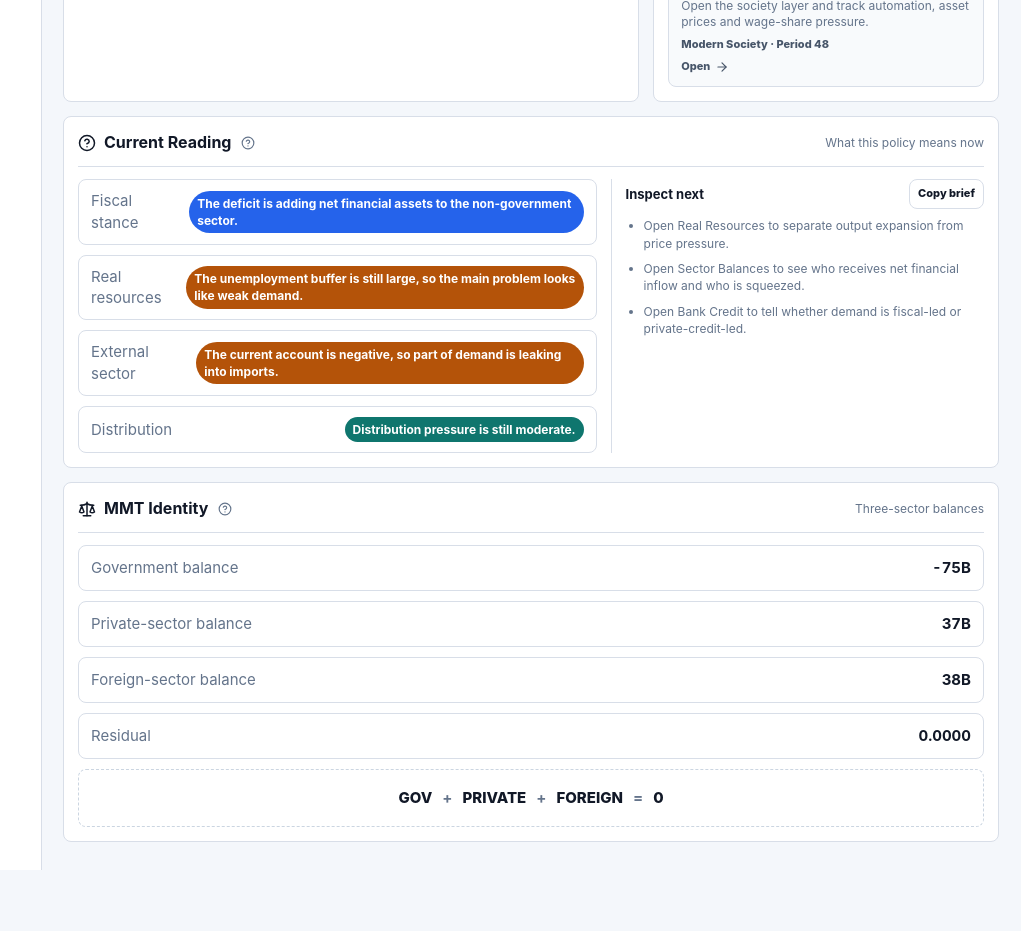
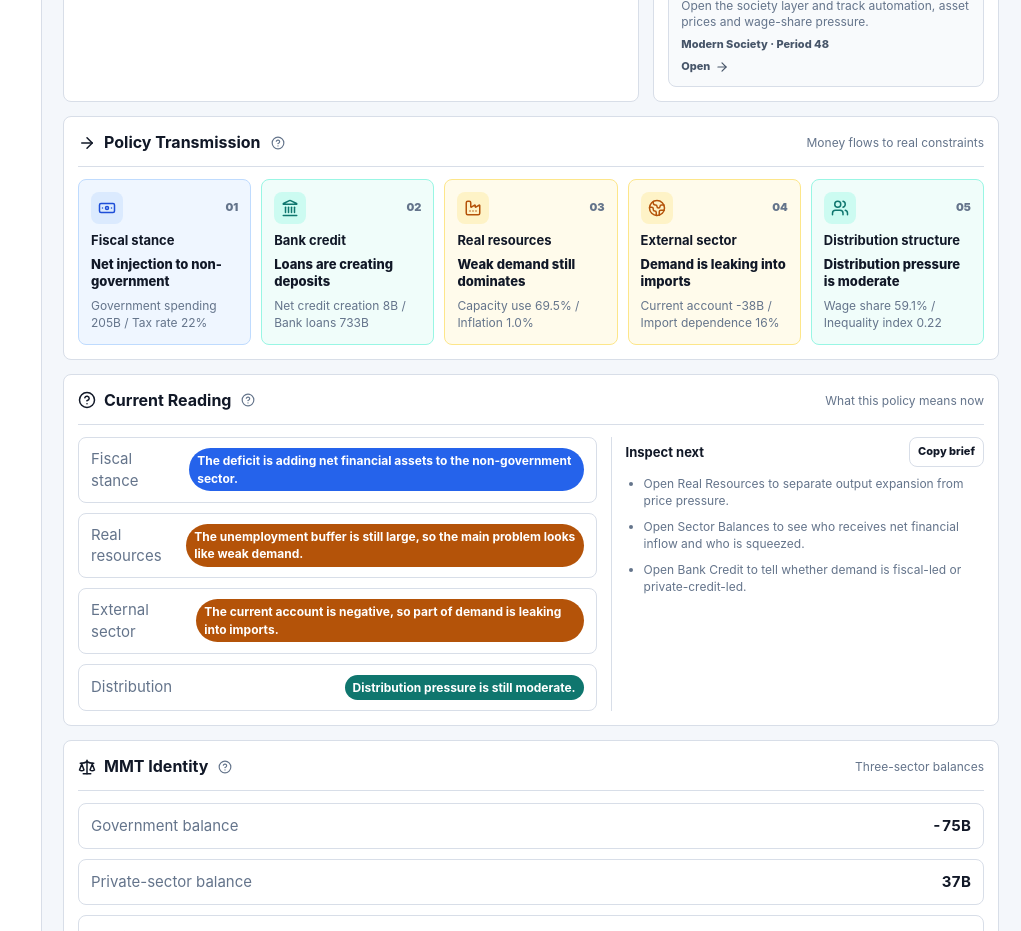
Before and after one commit to haowen-xiong/mmt-economy-lab, a React (Vite) app: page / in a window 1280 px wide. Shown: the part 1460-2391 px from the top of the page, without its empty margins (259-1280 px from the left). Before the commit the page ends 2330 px from the top, so only its background shows below. Built offline with nearby package versions, Linux system fonts and the light colour scheme.

Commit message:
Add policy transmission map

```diff
--- a/src/App.css
+++ b/src/App.css
@@ -652,6 +652,110 @@
   gap: 5px;
 }
 
+.transmission-map {
+  display: grid;
+  grid-template-columns: repeat(5, minmax(0, 1fr));
+  gap: 10px;
+}
+
+.transmission-step {
+  min-width: 0;
+  min-height: 150px;
+  border: 1px solid var(--line);
+  border-radius: 8px;
+  background: #f8fafc;
+  display: grid;
+  align-content: start;
+  gap: 8px;
+  padding: 12px;
+}
+
+.transmission-step header {
+  display: flex;
+  align-items: center;
+  justify-content: space-between;
+  gap: 10px;
+}
+
+.transmission-step header span {
+  width: 32px;
+  height: 32px;
+  border-radius: 8px;
+  display: grid;
+  place-items: center;
+  background: #e2e8f0;
+}
+
+.transmission-step small {
+  color: var(--muted);
+  font-size: 11px;
+  font-weight: 900;
+  letter-spacing: 0;
+}
+
+.transmission-step strong {
+  min-width: 0;
+  font-size: 13px;
+  line-height: 1.25;
+}
+
+.transmission-step em {
+  min-width: 0;
+  color: var(--text);
+  font-size: 13px;
+  font-style: normal;
+  font-weight: 800;
+  line-height: 1.3;
+}
+
+.transmission-step p {
+  margin: 0;
+  color: var(--muted);
+  font-size: 12px;
+  line-height: 1.4;
+  overflow-wrap: anywhere;
+}
+
+.transmission-step.blue {
+  border-color: #bfdbfe;
+  background: #eff6ff;
+}
+
+.transmission-step.blue header span {
+  color: #1d4ed8;
+  background: #dbeafe;
+}
+
+.transmission-step.green {
+  border-color: #99f6e4;
+  background: #f0fdfa;
+}
+
+.transmission-step.green header span {
+  color: #0f766e;
+  background: #ccfbf1;
+}
+
+.transmission-step.amber {
+  border-color: #fde68a;
+  background: #fffbeb;
+}
+
+.transmission-step.amber header span {
+  color: #b45309;
+  background: #fef3c7;
+}
+
+.transmission-step.red {
+  border-color: #fecaca;
+  background: #fef2f2;
+}
+
+.transmission-step.red header span {
+  color: #dc2626;
+  background: #fee2e2;
+}
+
 .reading-grid {
   display: grid;
   grid-template-columns: minmax(0, 1fr) minmax(260px, 0.72fr);
@@ -1050,6 +1154,10 @@
     grid-template-columns: repeat(3, minmax(0, 1fr));
   }
 
+  .transmission-map {
+    grid-template-columns: repeat(2, minmax(0, 1fr));
+  }
+
   .comparison-picker,
   .comparison-score-panel,
   .comparison-table-panel {
@@ -1090,6 +1198,10 @@
     grid-template-columns: 1fr;
   }
 
+  .transmission-map {
+    grid-template-columns: 1fr;
+  }
+
   .comparison-chart,
   .comparison-score-panel,
   .comparison-table-panel {
--- a/src/App.tsx
+++ b/src/App.tsx
@@ -81,6 +81,10 @@ type ReadingLine = {
   value: string
   tone: StatusTone
 }
+type TransmissionStep = ReadingLine & {
+  detail: string
+  icon: Icon
+}
 type TooltipContextValue = {
   show: (text: string, x: number, y: number) => void
   hide: () => void
@@ -263,6 +267,7 @@ const copy = {
       mmtIdentity: ['MMT 恒等式', '三部门余额'],
       guidedExperiments: ['入门实验', '从问题开始'],
       currentReading: ['当前读数', '这组政策意味着什么'],
+      transmission: ['政策传导链', '从货币流到真实约束'],
       sectorSeries: ['部门余额时间序列', '政府 + 私人 + 外国 = 0'],
       currentBalances: ['当期余额', '盈余为正'],
       balanceSheet: ['资产负债表快照', '存量'],
@@ -283,6 +288,7 @@ const copy = {
       mmtIdentity: '政府余额、私人部门余额、外国部门余额必须相加为零，这是部门余额分析的基本闭合条件。',
       guidedExperiments: '直接打开几个高信号实验，快速观察财政、信用、资源和分配约束如何改变结果。',
       currentReading: '把当前周期的财政、资源、外部和分配信号翻译成文字，帮助你决定下一步该看哪张图。',
+      transmission: '把当前政策拆成财政、银行信用、真实资源、外部部门和分配结构五个传导环节。',
       sectorSeries: '观察不同政策下，政府赤字如何映射到私人部门盈余和外国部门盈余。',
       currentBalances: '正值表示该部门当期获得净金融流入，负值表示净流出。',
       balanceSheet: '用简化资产负债表看存量：国债、存款、贷款、准备金和净金融资产如何对应。',
@@ -375,6 +381,24 @@ const copy = {
         resourceLimit: ['什么时候转向通胀？', '查看真实产出和产能，区分财政能力与真实资源约束。', '真实资源'],
         automationDistribution: ['高产出是否会共享？', '进入社会结构层，观察自动化、资产价格和工资份额的分化。', '现代社会'],
       },
+    },
+    transmission: {
+      fiscal: '财政立场',
+      fiscalExpansion: '净注入非政府部门',
+      fiscalDrain: '回收私人购买力',
+      credit: '银行信用',
+      creditExpansion: '贷款创造存款',
+      creditContraction: '偿还销毁存款',
+      resources: '真实资源',
+      resourceTight: '供给或价格约束变紧',
+      resourceRoom: '仍有可动员资源',
+      resourceSlack: '需求不足仍占主导',
+      external: '外部部门',
+      externalLeak: '需求泄漏到进口',
+      externalSupport: '外部压力较低',
+      distribution: '分配结构',
+      distributionPressure: '增长分配不均',
+      distributionStable: '分配压力温和',
     },
     reading: {
       fiscal: '财政立场',
@@ -557,6 +581,7 @@ const copy = {
       mmtIdentity: ['MMT Identity', 'Three-sector balances'],
       guidedExperiments: ['Guided Experiments', 'Start from a question'],
       currentReading: ['Current Reading', 'What this policy means now'],
+      transmission: ['Policy Transmission', 'Money flows to real constraints'],
       sectorSeries: ['Sector Balance Series', 'Government + private + foreign = 0'],
       currentBalances: ['Current Balances', 'Surplus is positive'],
       balanceSheet: ['Balance Sheet Snapshot', 'Stocks'],
@@ -577,6 +602,7 @@ const copy = {
       mmtIdentity: 'Government, private-sector and foreign-sector balances must sum to zero. This is the accounting closure behind sectoral balances.',
       guidedExperiments: 'Open high-signal experiments that quickly show how fiscal, credit, resource and distribution constraints change the result.',
       currentReading: 'Translates current-period fiscal, resource, external and distribution signals into plain-language next steps.',
+      transmission: 'Breaks the current policy into fiscal, bank-credit, real-resource, external-sector and distribution transmission links.',
       sectorSeries: 'Shows how government deficits map into private-sector and foreign-sector surpluses over time.',
       currentBalances: 'Positive values mean a sector receives a net financial inflow this period; negative values mean an outflow.',
       balanceSheet: 'A compact stock view of bonds, deposits, loans, reserves and net financial assets.',
@@ -669,6 +695,24 @@ const copy = {
         resourceLimit: ['When does spending turn into inflation?', 'Compare real output and capacity to separate fiscal capacity from real-resource limits.', 'Real resources'],
         automationDistribution: ['Does high output get shared?', 'Open the society layer and track automation, asset prices and wage-share pressure.', 'Modern society'],
       },
+    },
+    transmission: {
+      fiscal: 'Fiscal stance',
+      fiscalExpansion: 'Net injection to non-government',
+      fiscalDrain: 'Withdrawing private purchasing power',
+      credit: 'Bank credit',
+      creditExpansion: 'Loans are creating deposits',
+      creditContraction: 'Repayment is destroying deposits',
+      resources: 'Real resources',
+      resourceTight: 'Supply or price constraints are tightening',
+      resourceRoom: 'Mobilizable resources remain',
+      resourceSlack: 'Weak demand still dominates',
+      external: 'External sector',
+      externalLeak: 'Demand is leaking into imports',
+      externalSupport: 'External pressure is low',
+      distribution: 'Distribution structure',
+      distributionPressure: 'Growth is unevenly distributed',
+      distributionStable: 'Distribution pressure is moderate',
     },
     reading: {
       fiscal: 'Fiscal stance',
@@ -1160,6 +1204,7 @@ function App() {
           <Overview
             copy={ui}
             current={current}
+            policy={policy}
             series={visibleSeries}
             scenarioTitle={activeScenarioCopy[0]}
             shareUrl={currentShareUrl}
@@ -1192,6 +1237,7 @@ function App() {
 function Overview({
   copy,
   current,
+  policy,
   series,
   scenarioTitle,
   shareUrl,
@@ -1199,6 +1245,7 @@ function Overview({
 }: {
   copy: Copy
   current: EconomyPoint
+  policy: Policy
   series: EconomyPoint[]
   scenarioTitle: string
   shareUrl: string
@@ -1242,6 +1289,16 @@ function Overview({
 
       <section className="tool-panel full">
         <PanelTitle
+          icon={ArrowRight}
+          title={copy.panels.transmission[0]}
+          meta={copy.panels.transmission[1]}
+          help={copy.panelHelp.transmission}
+        />
+        <TransmissionMap copy={copy} current={current} policy={policy} />
+      </section>
+
+      <section className="tool-panel full">
+        <PanelTitle
           icon={HelpCircle}
           title={copy.panels.currentReading[0]}
           meta={copy.panels.currentReading[1]}
@@ -1261,6 +1318,109 @@ function Overview({
       </section>
     </div>
   )
+}
+
+function TransmissionMap({
+  copy,
+  current,
+  policy,
+}: {
+  copy: Copy
+  current: EconomyPoint
+  policy: Policy
+}) {
+  const steps = buildTransmissionSteps(copy, current, policy)
+
+  return (
+    <div className="transmission-map">
+      {steps.map((step, index) => {
+        const IconComponent = step.icon
+        return (
+          <article className={`transmission-step ${step.tone}`} key={step.label}>
+            <header>
+              <span>
+                <IconComponent size={18} />
+              </span>
+              <small>{String(index + 1).padStart(2, '0')}</small>
+            </header>
+            <strong>{step.label}</strong>
+            <em>{step.value}</em>
+            <p>{step.detail}</p>
+          </article>
+        )
+      })}
+    </div>
+  )
+}
+
+function buildTransmissionSteps(copy: Copy, current: EconomyPoint, policy: Policy): TransmissionStep[] {
+  const fiscalTone: StatusTone = current.fiscalDeficit >= 0 ? 'blue' : 'red'
+  const creditTone: StatusTone =
+    current.creditCreation > 20 ? 'blue' : current.creditCreation < -10 ? 'red' : 'green'
+  const resourceTone: StatusTone =
+    current.capacityUse > 96 || current.inflation > 6
+      ? 'red'
+      : current.unemployment > 8
+        ? 'amber'
+        : 'green'
+  const externalTone: StatusTone = current.currentAccount < 0 ? 'amber' : 'green'
+  const distributionTone: StatusTone =
+    current.inequality >= 0.48 || current.wageShare < 0.55 ? 'red' : 'green'
+
+  return [
+    {
+      label: copy.transmission.fiscal,
+      value:
+        current.fiscalDeficit >= 0
+          ? copy.transmission.fiscalExpansion
+          : copy.transmission.fiscalDrain,
+      detail: `${copy.policies.governmentSpending} ${formatMoney(policy.governmentSpending)} / ${copy.policies.taxRate} ${policy.taxRate.toFixed(0)}%`,
+      tone: fiscalTone,
+      icon: Banknote,
+    },
+    {
+      label: copy.transmission.credit,
+      value:
+        current.creditCreation >= 0
+          ? copy.transmission.creditExpansion
+          : copy.transmission.creditContraction,
+      detail: `${copy.chart.netCreditCreation} ${formatMoney(current.creditCreation)} / ${copy.chart.bankLoans} ${formatMoney(current.bankLoans)}`,
+      tone: creditTone,
+      icon: Landmark,
+    },
+    {
+      label: copy.transmission.resources,
+      value:
+        current.capacityUse > 96 || current.inflation > 6
+          ? copy.transmission.resourceTight
+          : current.unemployment > 8
+            ? copy.transmission.resourceSlack
+            : copy.transmission.resourceRoom,
+      detail: `${copy.metrics.capacityUse} ${formatPercent(current.capacityUse)} / ${copy.metrics.inflation} ${formatPercent(current.inflation)}`,
+      tone: resourceTone,
+      icon: Factory,
+    },
+    {
+      label: copy.transmission.external,
+      value:
+        current.currentAccount < 0
+          ? copy.transmission.externalLeak
+          : copy.transmission.externalSupport,
+      detail: `${copy.chart.currentAccount} ${formatMoney(current.currentAccount)} / ${copy.policies.importShare} ${policy.importShare.toFixed(0)}%`,
+      tone: externalTone,
+      icon: Globe2,
+    },
+    {
+      label: copy.transmission.distribution,
+      value:
+        current.inequality >= 0.48 || current.wageShare < 0.55
+          ? copy.transmission.distributionPressure
+          : copy.transmission.distributionStable,
+      detail: `${copy.metrics.wageShare} ${formatPercent(current.wageShare * 100)} / ${copy.chart.inequality} ${current.inequality.toFixed(2)}`,
+      tone: distributionTone,
+      icon: Users,
+    },
+  ]
 }
 
 function GuidedExperimentList({
```
Also changed, not shown: 2 other files (tests, documents, lock files or other folders).
